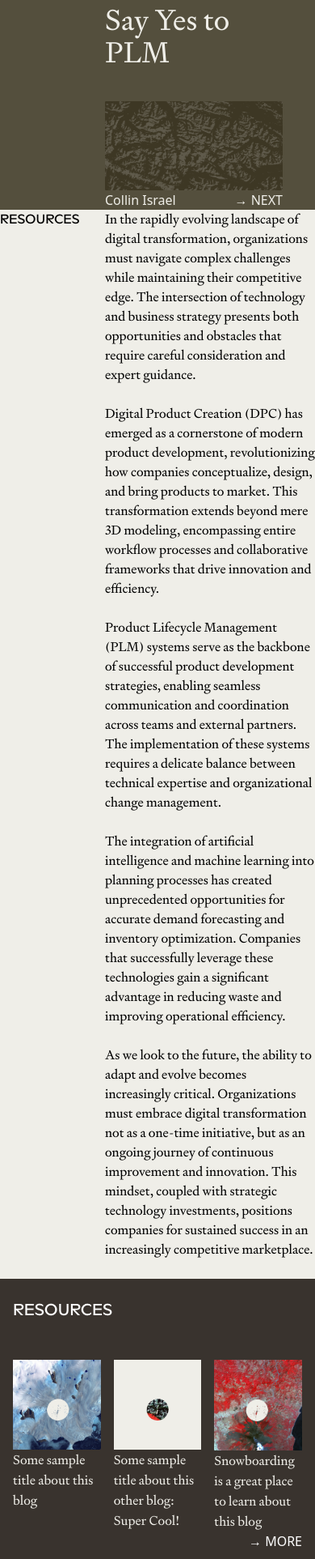
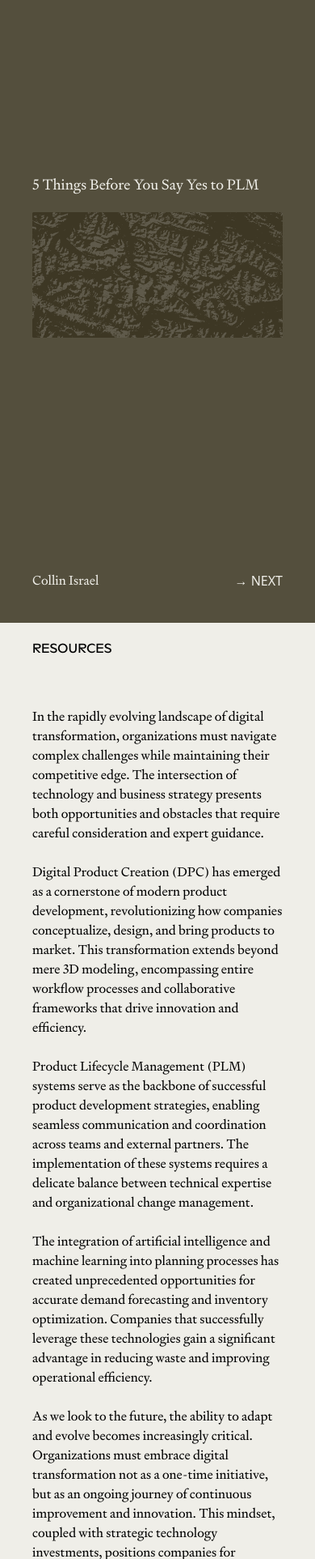
Before and after one commit to jordanframptondev/black-ink, a Next.js app: page /resources in a window 390 px wide. Shown: the part 75-2000 px from the top of the page at 81% size. Built offline with nearby package versions, Linux system fonts and the light colour scheme.

Commit message:
resources: mobile

```diff
--- a/app/components/Resource.js
+++ b/app/components/Resource.js
@@ -7,10 +7,10 @@ import { FadeIn } from "../components/FadeIn";
 export function Resource() {
   return (
     <>
-      <div className="bg-[#544F3D]">
-        <div className="flex lg:pt-40 lg:pb-10">
-          <div className="w-1/3"></div>
-          <div className="w-2/3">
+      <div className="h-screen md:h-auto bg-[#544F3D]">
+        <div className="flex flex-col h-full md:h-auto md:flex-row justify-center lg:pt-40 lg:pb-10">
+          <div className="hidden md:block md:w-1/3"></div>
+          <div className="w-full h-full md:h-auto md:w-2/3">
             <PostHeader
               title={"5 Things Before You Say Yes to PLM"}
               image={HomeCta}
@@ -21,11 +21,11 @@ export function Resource() {
       </div>
 
       <div className="bg-[#efeee8]">
-        <div className="flex">
-          <div className="w-1/3 lg:p-10">
+        <div className="md:flex">
+          <div className="w-full md:w-1/3 pt-5 px-10 lg:p-10">
             <h2 className="font-ritma uppercase text-black">Resources</h2>
           </div>
-          <div className="w-2/3 lg:p-10">
+          <div className="w-full md:w-2/3 pt-10 px-10 lg:p-10">
             <PostBody />
           </div>
         </div>
@@ -44,21 +44,27 @@ function PostHeader({ title, image, author }) {
   };
 
   return (
-    <div className="pr-10 text-[#EFEEE8]">
-      <FadeIn>
-        <h1 className={"font-signifier text-4xl text-light"}>{title}</h1>
+    <div className="px-10 h-full flex flex-col justify-between md:block md:h-auto md:px-0 md:pr-10 text-[#EFEEE8]">
+      <div>{" "}</div>
+      <div>
+        <FadeIn>
+        <h1 className={"font-signifier text-lg md:text-4xl text-light"}>{title}</h1>
       </FadeIn>
       <FadeIn>
-        <div className="relative mt-10">
+        <div className="relative mt-5 md:mt-10">
           <div className="absolute left-0 top-0 right-0 bottom-0 bg-[#38311f] opacity-80"></div>
           <div className="bg-white">
+            {/* TODO: Change to use these sizes */}
+            {/* mobile w: 350; h: 228 */}
+            {/* desktop w: 1220; h: 610 */}
             <Image src={image} alt={title} width={1220} height={610} />
           </div>
         </div>
       </FadeIn>
+      </div>
       <FadeIn>
-        <div className="flex justify-between items-center lg:mt-40">
-          <p className="text-cream">{author}</p>
+        <div className="mt-auto flex justify-between items-center pb-10 lg:mt-40">
+          <p className="font-signifier">{author}</p>
           <button onClick={handleScroll} id="scroll-btn" className="uppercase">
             → Next
           </button>
@@ -71,7 +77,7 @@ function PostHeader({ title, image, author }) {
 function PostBody() {
   return (
     <FadeIn>
-      <div className="post-body">
+      <div className="post-body pt-5">
         <p className="mb-6 font-signifier">
           In the rapidly evolving landscape of digital transformation,
           organizations must navigate complex challenges while maintaining their
--- a/app/components/server-components/ResourcesPreviewList.js
+++ b/app/components/server-components/ResourcesPreviewList.js
@@ -1,4 +1,4 @@
-'use client';
+"use client";
 
 import Image from "next/image";
 import Link from "next/link";
@@ -19,16 +19,16 @@ const blogs = [
   },
 ];
 
-export function ResourcesPreviewList({background}) {
+export function ResourcesPreviewList({ background }) {
   return (
     <div
-      style={{ backgroundColor: background || 'black' }}
-      className="py-6 lg:py-12 px-4 lg:px-12 flex flex-col justify-between"
+      style={{ backgroundColor: background || "black" }}
+      className="py-6 lg:py-12 px-10 lg:px-12 flex flex-col justify-between"
     >
       <div>
         <h2 className="text-white text-xl uppercase font-ritma">resources</h2>
         <FadeInStagger>
-          <div className="flex justify-between space-x-4">
+          <div className="md:flex justify-between md:space-x-4">
             {blogs.map((blog) => (
               <div key={blog.title} className="flex-1 mt-12 lg:mt-24">
                 <FadeIn>
@@ -41,7 +41,10 @@ export function ResourcesPreviewList({background}) {
                   />
                 </FadeIn>
                 <FadeIn>
-                  <Link href="/resources" className="text-[#efeee8] font-light font-signifier mt-6">
+                  <Link
+                    href="/resources"
+                    className="block text-[#efeee8] italic font-light text-[#EFEEE8] font-signifier mt-6"
+                  >
                     {blog.title}
                   </Link>
                 </FadeIn>
@@ -50,10 +53,21 @@ export function ResourcesPreviewList({background}) {
           </div>
         </FadeInStagger>
       </div>
-      <div className="text-right lg:mt-48">
-        <Link href="/resources" className="text-white uppercase">
-          &rarr; MORE
-        </Link>
+      <div className="md:text-right mt-32 md:mt-10 mb-20 lg:mt-48 text-[#EFEEE8]">
+        <Link href="/resources" className="">
+        <div
+          className={
+            "flex items-center flex-nowrap signup-link w-full py-10 md:py-0 font-ritma cursor-pointer border-white transition-all duration-1000 ease-in"
+          }
+        >
+            <div className={"md:ml-auto"}>
+              <span className="arrow">→</span>
+            </div>
+            <div className="w-1/2 md:w-auto min-w-fit pr-[50px] whitespace-nowrap link-text">
+              <span>MORE</span>
+            </div>
+        </div>
+          </Link>
       </div>
     </div>
   );
```
